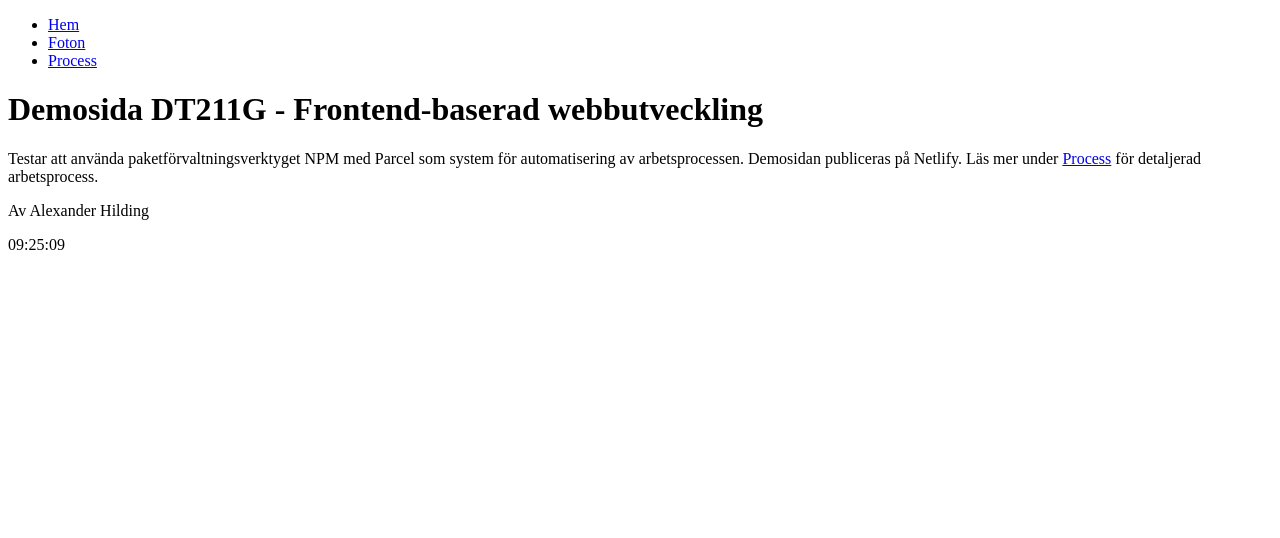
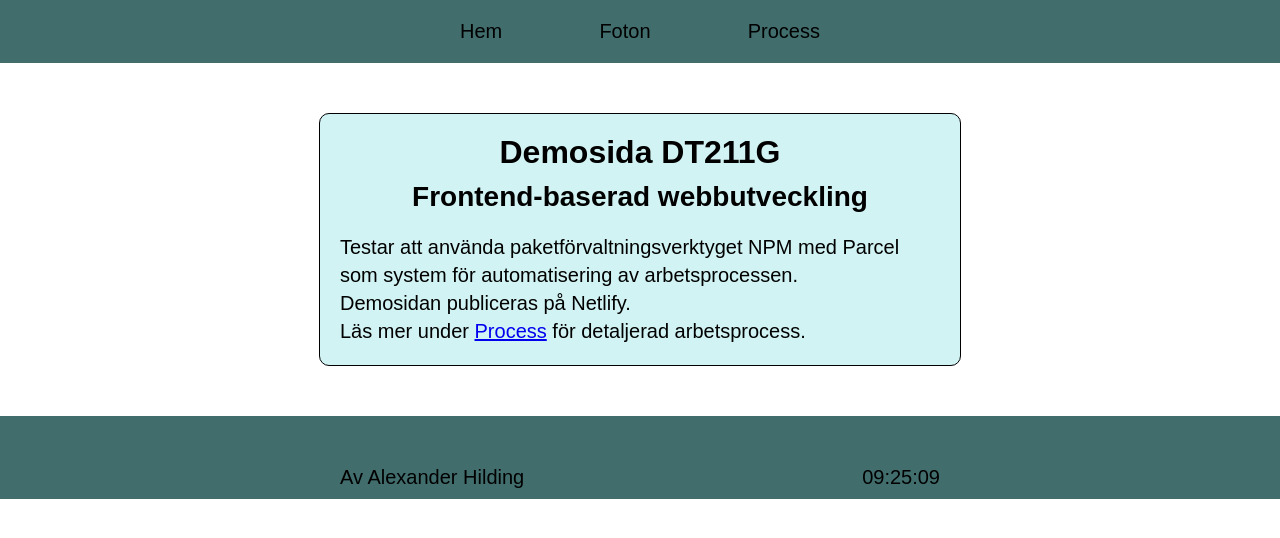
Before and after one commit to hildingx/dt211gmoment1, a website built with Parcel: page src/index.html in a window 1280 px wide. Built offline with nearby package versions, Linux system fonts and the light colour scheme.

Commit message:
Lagt till css styling

```diff
--- a/src/css/main.css
+++ b/src/css/main.css
@@ -0,0 +1,116 @@
+* {
+    margin: 0;
+    padding: 0;
+    font-family: Arial, Helvetica, sans-serif;
+}
+
+html {
+    font-size: 62.5%; /* 62.5% av 16px = 10px. 1 rem = 10 pixlar */
+}
+
+body {
+    width: 100%;
+    height: 100%;
+    overflow-x: hidden;
+}
+
+/*          HEADER          */
+
+header {
+    background-color: rgb(65, 109, 109);
+}
+
+nav {
+    width: 80%;
+    max-width: 400px;
+    margin: 0 auto;
+}
+
+nav ul {
+    list-style-type: none;
+    display: flex;
+    justify-content: space-between;
+}
+
+nav li {
+    margin: 20px 10px;
+}
+
+nav a {
+    text-decoration: none;
+    font-size: 2rem;
+    color: black;
+    padding: 20px 10px;
+    transition: all 0.3s ease;
+}
+
+nav a:hover {
+    background: rgb(63, 124, 124);
+}
+
+/*          MAIN          */
+
+main {
+    display: flex;
+    flex-direction: column;
+    justify-content: center;
+    width: 80%;
+    max-width: 600px;
+    margin: 50px auto;
+    padding: 20px;
+    border-color: #000000;
+    border-width: 1px;
+    border-style: solid;
+    border-radius: 10px;
+    background-color: rgb(210, 243, 243);
+}
+
+main h1, main h2 {
+    text-align: center;
+}
+
+main h1 {
+    font-size: 3.2rem;
+}
+
+main h2 {
+    font-size: 2.8rem;
+    margin: 10px 0 20px 0;
+}
+
+main p {
+    font-size: 2rem;
+    line-height: 1.4;
+}
+
+/*          PHOTOS          */
+
+img {
+    border-color: #000000;
+    border-width: 1px;
+    border-style: solid;
+    margin: 20px 0;
+}
+
+/*          FOOTER          */
+
+footer {
+    background-color: rgb(65, 109, 109);
+}
+
+.footer {
+    display: flex;
+    justify-content: space-between;
+    width: 80%;
+    max-width: 600px;
+    margin: auto;
+    padding: 50px 20px 10px 20px;
+}
+
+footer p {
+    font-size: 2rem;
+}
+
+#clock {
+    font-size: 2rem;
+}
--- a/src/index.html
+++ b/src/index.html
@@ -18,15 +18,20 @@
         </nav>
     </header>
     <main>
-        <h1>Demosida DT211G - Frontend-baserad webbutveckling</h1>
+        <h1>Demosida DT211G</h1>
+        <h2>Frontend-baserad webbutveckling</h2>
         <p>Testar att använda paketförvaltningsverktyget NPM med Parcel som system för automatisering av arbetsprocessen.
+            <br>
             Demosidan publiceras på Netlify.
+            <br>
             Läs mer under <a href="process.html">Process</a> för detaljerad arbetsprocess.
         </p>
     </main>
     <footer>
-        <p>Av Alexander Hilding</p>
-        <div id="clock"></div>
+        <div class="footer">
+            <p>Av Alexander Hilding</p>
+            <div id="clock"></div>
+        </div>
     </footer>
 </body>
 </html>
```
Also changed, not shown: src/photos.html (+5 -3 lines), src/process.html (+4 -2 lines).
